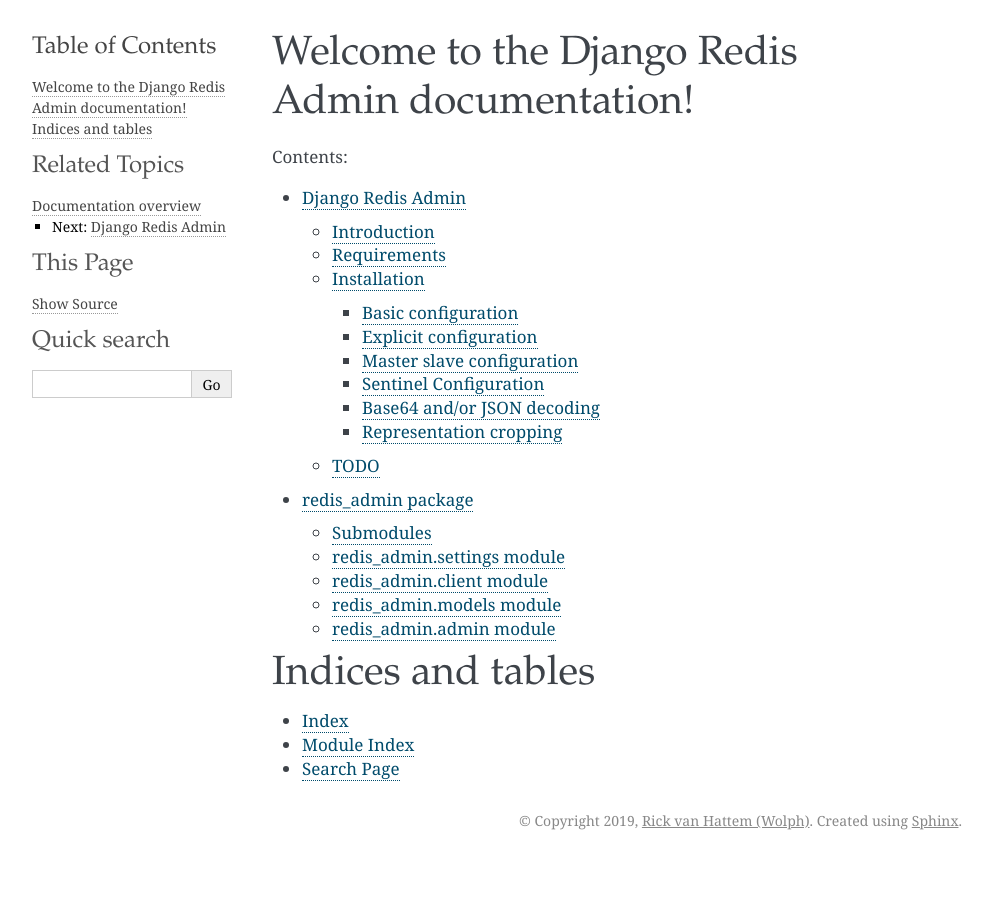
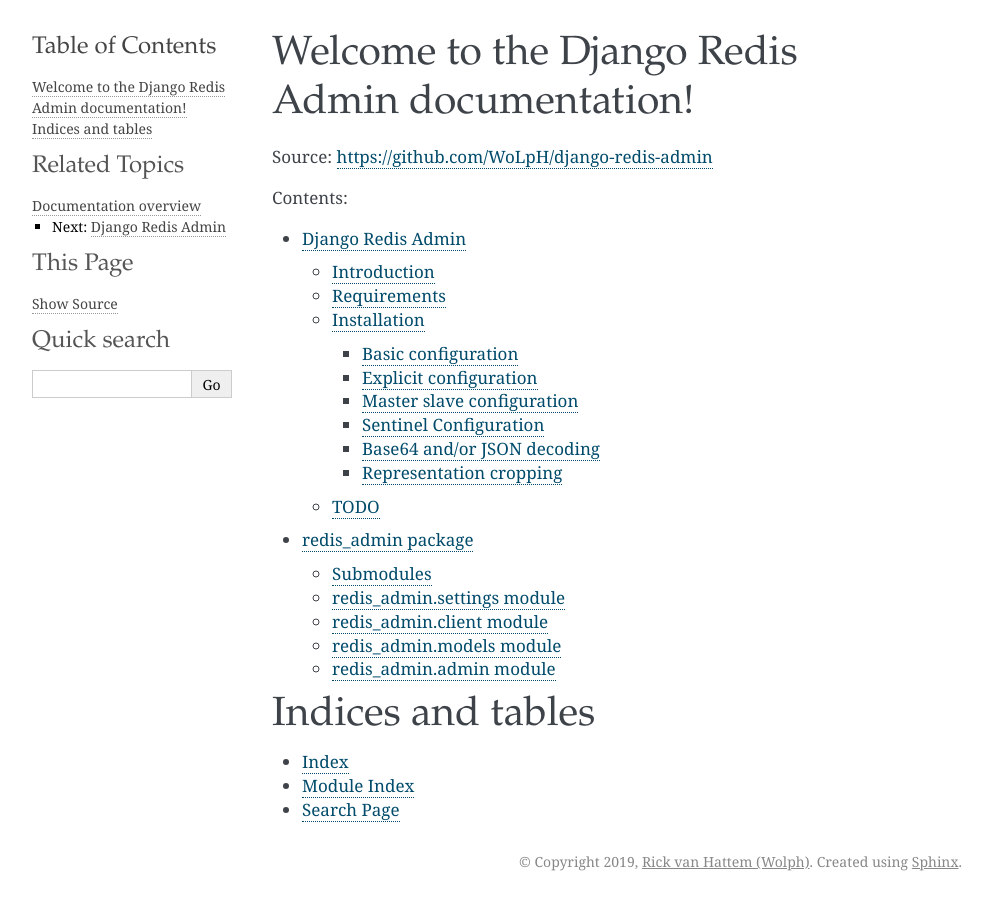
Before and after one commit to wolph/django-redis-admin, a Sphinx documentation site: the page built from docs/index.rst, in a window 1280 px wide. Shown: the whole page, without its empty margins (148-1140 px from the left). Built offline with Sphinx 7.4.7, drawn with Linux system fonts in a browser that asks for light colours; some of the changed lines change nothing that is shown.

Commit message:
added source link

```diff
--- a/docs/index.rst
+++ b/docs/index.rst
@@ -1,5 +1,7 @@
 Welcome to the Django Redis Admin documentation!
 ==============================================================================
+
+Source: https://github.com/WoLpH/django-redis-admin
 
 Contents:
 
```
